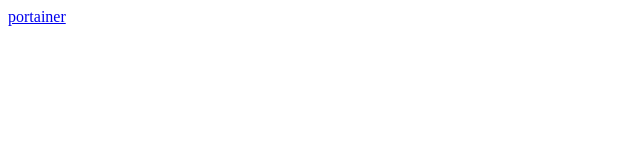
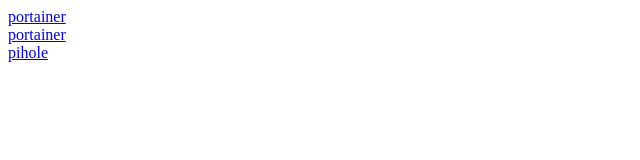
Before and after one commit to dmccue/hotwire, a plain HTML site: page app-httpd/htdocs/index.html in a window 1280 px wide. Shown: the whole page, without its empty margins (0-640 px from the left). Drawn offline with Linux system fonts and the light colour scheme.

Commit message:
traefik pihole

```diff
--- a/app-httpd/htdocs/index.html
+++ b/app-httpd/htdocs/index.html
@@ -1 +1,3 @@
-<a href="http://172.21.0.1:9000/">portainer</a>
+<a href="http://172.21.0.1:9000/">portainer</a><br>
+<a href="/portainer">portainer</a><br>
+<a href="/pihole">pihole</a>
```
Also changed, not shown: 1 other file.
